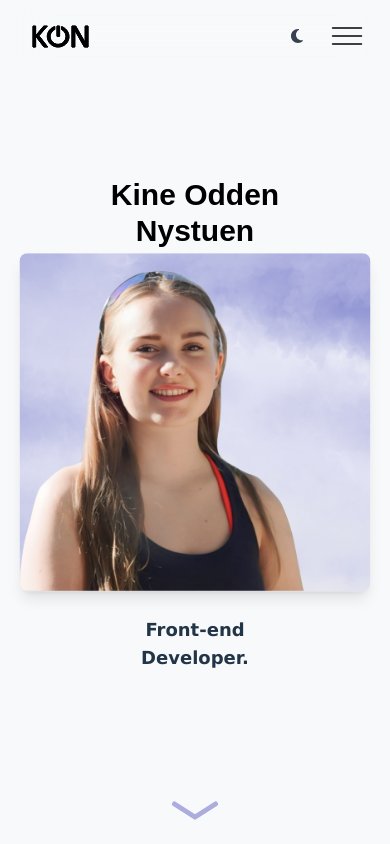
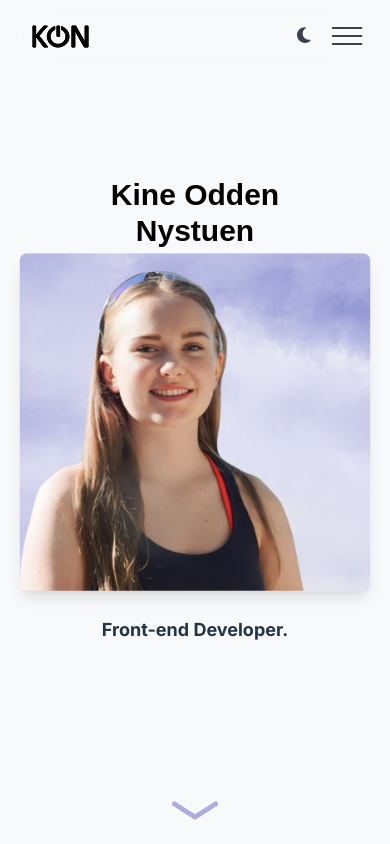
Before and after one commit to Kinenystuen/KON_portfolio, a React (Vite) app: page / in a window 390 px wide. Shown: the top 844 px of the page. Built offline with nearby package versions, Linux system fonts and the light colour scheme; no server answers; what tailwindcss-motion would draw is missing.

Commit message:
Update font families in CSS for improved consistency and add responsive clip-path styles

```diff
--- a/src/index.css
+++ b/src/index.css
@@ -4,7 +4,7 @@
 
 /* Root CSS Variables and Base Styles */
 :root {
-  font-family: Nunito, system-ui, Avenir, Helvetica, Arial, sans-serif;
+  font-family: Inter, system-ui, Avenir, Helvetica, Arial, sans-serif;
   line-height: 1.5;
   font-weight: 400;
 
@@ -38,11 +38,11 @@ body {
 
 h1 {
   line-height: 1.1;
-  font-family: Poppins, Verdana, Geneva, Tahoma, sans-serif;
+  font-family: Montserrat, Verdana, Geneva, Tahoma, sans-serif;
 }
 
 p {
-  font-family: Nunito, Verdana, Geneva, Tahoma, sans-serif;
+  font-family: Inter, Verdana, Geneva, Tahoma, sans-serif;
 }
 
 button {
@@ -68,7 +68,7 @@ button:focus-visible {
 
 /* Define CSS classes for light and dark modes */
 :root {
-  font-family: "nunito", system-ui, Avenir, Helvetica, Arial, sans-serif;
+  font-family: "Inter", system-ui, Avenir, Helvetica, Arial, sans-serif;
 
   --color: #213547;
   --font-color: #000;
@@ -134,30 +134,15 @@ a:hover {
 }
 
 h1 {
-  font-family: "Poppins", "Segoe UI", Tahoma, Geneva, Verdana, sans-serif;
+  font-family: "Montserrat", "Segoe UI", Tahoma, Geneva, Verdana, sans-serif;
 }
 
-button {
-  background-color: var(--button-bg);
-}
 
 /* Base Layer Styles for Tailwind */
 @layer base {
   :root {
     --radius: 0.5rem;
   }
-}
-
-/* Base Button Styles */
-.button {
-  transition:
-    transform 0.3s,
-    background-color 0.3s,
-    color 0.3s;
-  padding: 0.5rem 1rem;
-  border-radius: 5px;
-  font-size: 1rem;
-  cursor: pointer;
 }
 
 /* Animation Styles */
@@ -167,6 +152,7 @@ button {
 }
 
 @keyframes bounce {
+
   0%,
   20%,
   50%,
@@ -247,3 +233,16 @@ input:focus {
   animation-duration: 1s;
   animation-fill-mode: both;
 }
+
+.clip-path-bottom {
+  clip-path: ellipse(100% 60% at 50% 40%);
+  -webkit-clip-path: ellipse(120% 60% at 50% 40%);
+}
+
+/* Disable clip only for lg and xl */
+@media (min-width: 1024px) and (max-width: 1300px) {
+  .clip-path-bottom {
+    clip-path: none;
+    -webkit-clip-path: none;
+  }
+}
```
